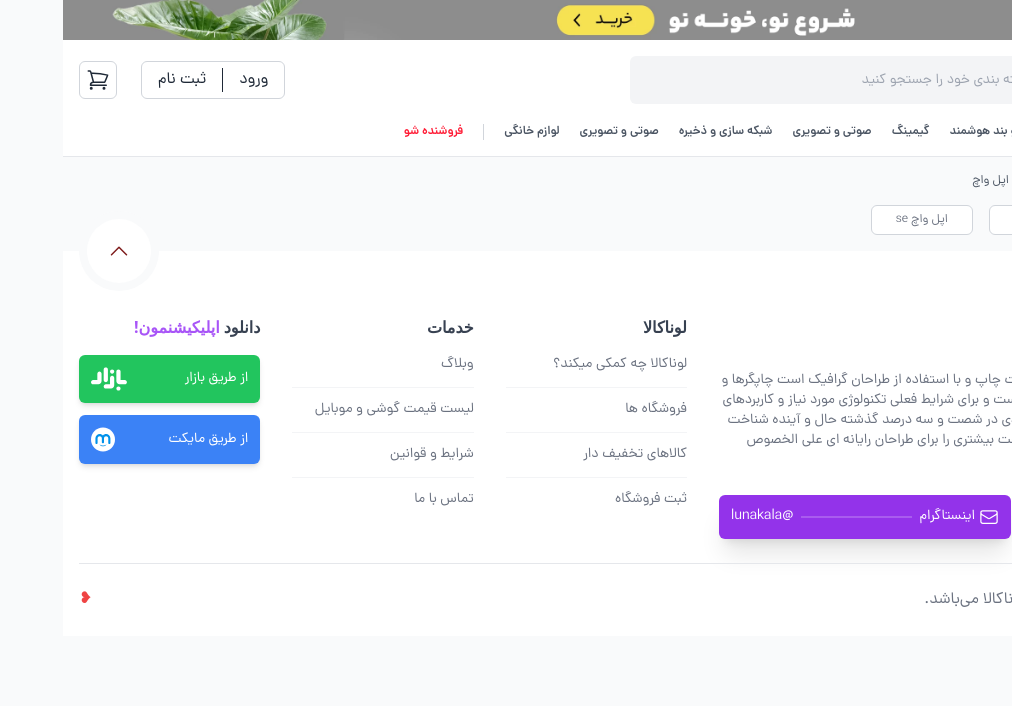
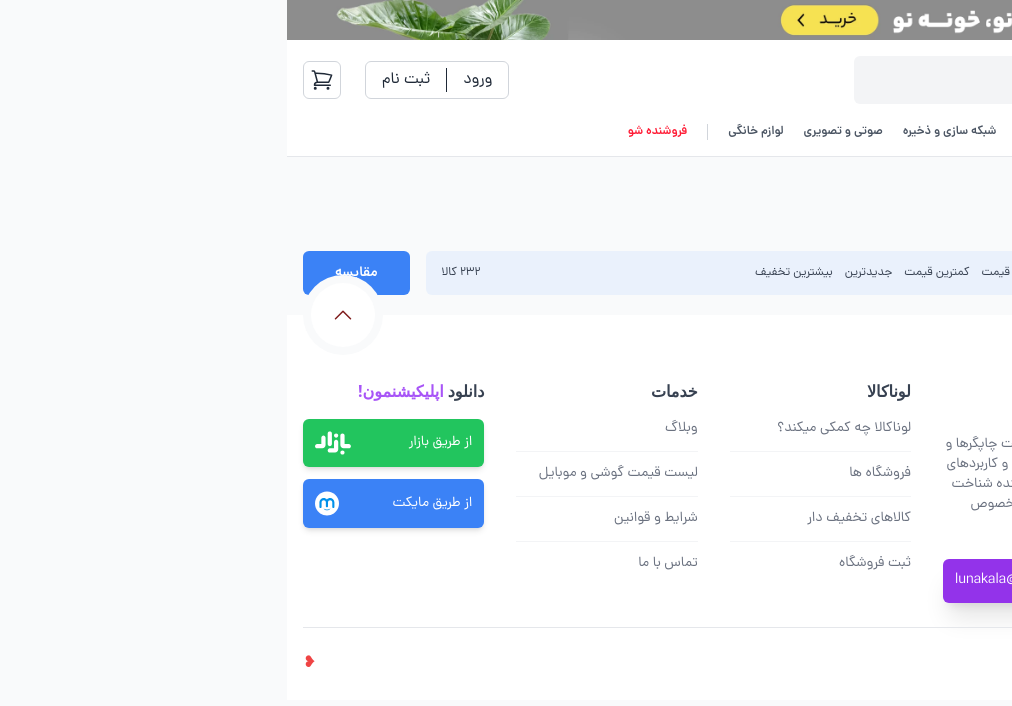
Before and after one commit to rezaeiar/lunakala, a Next.js app: page /products/list/1 in a window 1280 px wide. Shown: the top 706 px of the page, without its empty margins (268-1280 px from the left). Built offline with nearby package versions, Linux system fonts and the light colour scheme.

Commit message:
feat: Start developing the List Template container

```diff
--- /dev/null
+++ b/app/_components/templates/list/ListTemplateContainer/ListTemplateContainer.tsx
@@ -0,0 +1,65 @@
+import React from 'react'
+
+export default function ListTemplateContainer() {
+    return (
+        <div className='pb-6'>
+            <div className="container">
+                <div className="grid grid-cols-4 h-10 gap-8">
+                    <div className="col-span-1 rounded-md border border-gray-200 flex flex-col">
+                        <div className="flex justify-between items-center p-4 text-gray-700 border-b border-gray-100">
+                            <div className='flex items-center gap-1 font-bold text-sm font-dana'>
+                                <svg xmlns="http://www.w3.org/2000/svg" viewBox="0 0 16 16" fill="currentColor" className="size-4">
+                                    <path d="M6.5 2.25a.75.75 0 0 0-1.5 0v3a.75.75 0 0 0 1.5 0V4.5h6.75a.75.75 0 0 0 0-1.5H6.5v-.75ZM11 6.5a.75.75 0 0 0-1.5 0v3a.75.75 0 0 0 1.5 0v-.75h2.25a.75.75 0 0 0 0-1.5H11V6.5ZM5.75 10a.75.75 0 0 1 .75.75v.75h6.75a.75.75 0 0 1 0 1.5H6.5v.75a.75.75 0 0 1-1.5 0v-3a.75.75 0 0 1 .75-.75ZM2.75 7.25H8.5v1.5H2.75a.75.75 0 0 1 0-1.5ZM4 3H2.75a.75.75 0 0 0 0 1.5H4V3ZM2.75 11.5H4V13H2.75a.75.75 0 0 1 0-1.5Z" />
+                                </svg>
+                                فیلتر:
+                            </div>
+                            <svg xmlns="http://www.w3.org/2000/svg" viewBox="0 0 16 16" fill="currentColor" className="size-5 text-blue-500">
+                                <path fillRule="evenodd" d="M6.22 4.22a.75.75 0 0 1 1.06 0l3.25 3.25a.75.75 0 0 1 0 1.06l-3.25 3.25a.75.75 0 0 1-1.06-1.06L8.94 8 6.22 5.28a.75.75 0 0 1 0-1.06Z" clipRule="evenodd" />
+                            </svg>
+                        </div>
+                        <ul>
+
+                        </ul>
+                    </div>
+                    <div className="col-span-3 flex flex-col gap-8">
+                        <div className="flex gap-4">
+                            <div className="grow bg-blue-100/50 rounded-md flex items-center justify-between px-4">
+                                <div className="flex font-dana items-center gap-6">
+                                    <div className='text-gray-800 flex items-center gap-1 font-bold text-sm'>
+                                        <svg xmlns="http://www.w3.org/2000/svg" fill="none" viewBox="0 0 24 24" strokeWidth={1.5} stroke="currentColor" className="size-5">
+                                            <path strokeLinecap="round" strokeLinejoin="round" d="M10.5 6h9.75M10.5 6a1.5 1.5 0 1 1-3 0m3 0a1.5 1.5 0 1 0-3 0M3.75 6H7.5m3 12h9.75m-9.75 0a1.5 1.5 0 0 1-3 0m3 0a1.5 1.5 0 0 0-3 0m-3.75 0H7.5m9-6h3.75m-3.75 0a1.5 1.5 0 0 1-3 0m3 0a1.5 1.5 0 0 0-3 0m-9.75 0h9.75" />
+                                        </svg>
+                                        ترتیب:
+                                    </div>
+                                    <ul className='flex items-center gap-3 text-xs text-gray-700 font-dana *:cursor-pointer'>
+                                        <li className='font-bold text-blue-500'>
+                                            پرفروش ترین
+                                        </li>
+                                        <li>
+                                            بیشترین قیمت
+                                        </li>
+                                        <li>
+                                            کمترین قیمت
+                                        </li>
+                                        <li>
+                                            جدیدترین
+                                        </li>
+                                        <li>
+                                            بیشترین تخفیف
+                                        </li>
+                                    </ul>
+                                </div>
+                                <span className='text-xs font-dana text-gray-700'>
+                                    232 کالا
+                                </span>
+                            </div>
+                            <div className="px-8 py-3 rounded-md bg-blue-500 text-white font-dana font-semibold text-sm">
+                                مقایسه
+                            </div>
+                        </div>
+                    </div>
+                </div>
+            </div>
+        </div>
+    )
+}
--- a/app/products/list/[id]/page.tsx
+++ b/app/products/list/[id]/page.tsx
@@ -1,4 +1,5 @@
 import Breadcrumb from '@/app/_components/modules/Breadcrumb/Breadcrumb'
+import ListTemplateContainer from '@/app/_components/templates/list/ListTemplateContainer/ListTemplateContainer'
 import Suggestion from '@/app/_components/templates/list/Suggestion/Suggestion'
 
 export default function page() {
@@ -6,6 +7,7 @@
         <div>
             <Breadcrumb />
             <Suggestion />
+            <ListTemplateContainer />
         </div>
     )
 }
```
